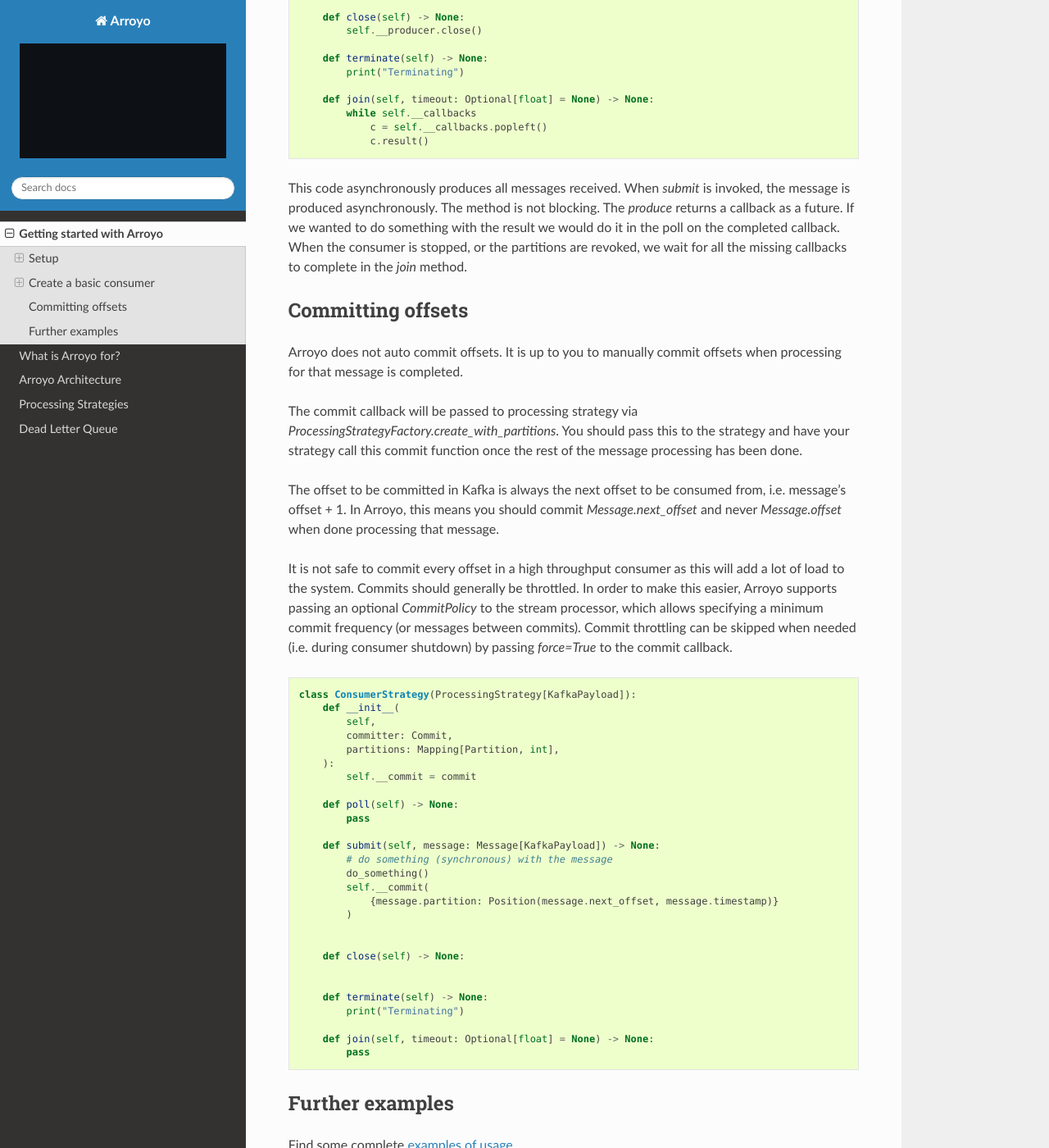
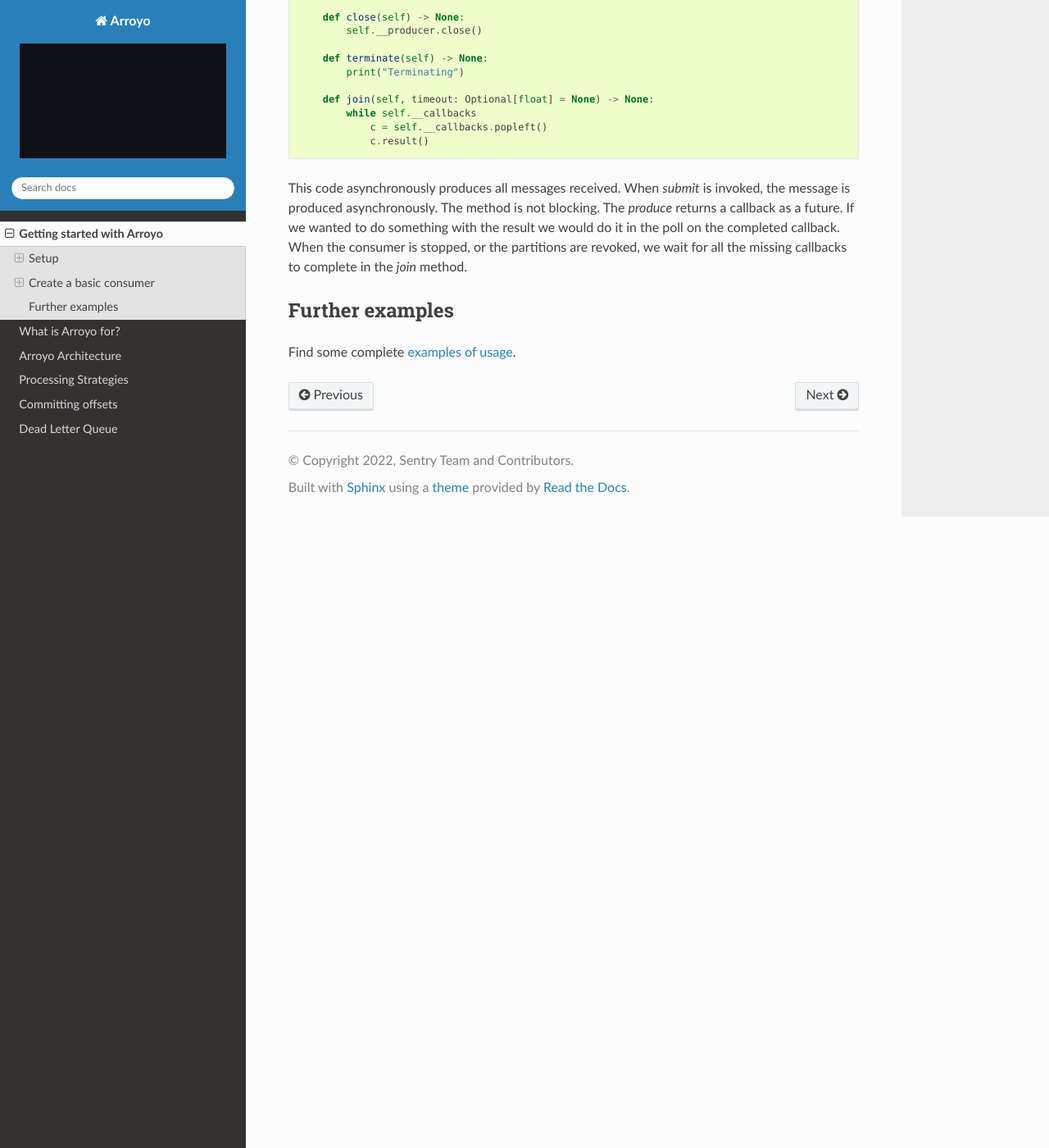
Before and after one commit to getsentry/arroyo, a Sphinx documentation site: the page built from docs/source/getstarted.rst, in a window 1280 px wide and 1400 px high, scrolled down 4501 px. Shown: the whole window at 82% size. Built offline with Sphinx 7.4.7 and the Read the Docs theme 2.0.0, drawn with Linux system fonts in a browser that asks for light colours.

Commit message:
feat: Make commit policy a required argument (#116)
StreamProcessor will now require commit policy to be passed as a required argument. Previously the default (IMMEDIATE) was applied, however this is not a good default as it may lead to way too much committing. The user is now forced to pick a policy.

Also pulls out the docs on committing offsets into their own section, as it is easier to find than buried inside getstarted.

```diff
--- a/docs/source/getstarted.rst
+++ b/docs/source/getstarted.rst
@@ -266,55 +266,6 @@ do it in the poll on the completed callback. When the consumer is stopped, or th
 revoked, we wait for all the missing callbacks to complete in the `join` method.
 
 
-Committing offsets
-==================
-Arroyo does not auto commit offsets. It is up to you to manually commit offsets when processing for that
-message is completed.
-
-The commit callback will be passed to processing strategy via `ProcessingStrategyFactory.create_with_partitions`.
-You should pass this to the strategy and have your strategy call this commit function once the rest of the message
-processing has been done.
-
-The offset to be committed in Kafka is always the next offset to be consumed from, i.e. message's offset + 1.
-In Arroyo, this means you should commit `Message.next_offset` and never `Message.offset` when done processing
-that message.
-
-It is not safe to commit every offset in a high throughput consumer as this will add a lot of load to the system.
-Commits should generally be throttled. In order to make this easier, Arroyo supports passing an optional `CommitPolicy`
-to the stream processor, which allows specifying a minimum commit frequency (or messages between commits). Commit
-throttling can be skipped when needed (i.e. during consumer shutdown) by passing `force=True` to the commit callback.
-
-.. code-block:: Python
-
-    class ConsumerStrategy(ProcessingStrategy[KafkaPayload]):
-        def __init__(
-            self,
-            committer: Commit,
-            partitions: Mapping[Partition, int],
-        ):
-            self.__commit = commit
-
-        def poll(self) -> None:
-            pass
-
-        def submit(self, message: Message[KafkaPayload]) -> None:
-            # do something (synchronous) with the message
-            do_something()
-            self.__commit(
-                {message.partition: Position(message.next_offset, message.timestamp)}
-            )
-
-
-        def close(self) -> None:
-
-
-        def terminate(self) -> None:
-            print("Terminating")
-
-        def join(self, timeout: Optional[float] = None) -> None:
-            pass
-
-
 Further examples
 ================
 
--- a/docs/source/index.rst
+++ b/docs/source/index.rst
@@ -10,4 +10,5 @@ Contents:
    what_for
    architecture
    strategies
+   offsets
    dlq
```
Also changed, not shown: docs/source/offsets.rst (added, +49 -0 lines), 4 other files.
